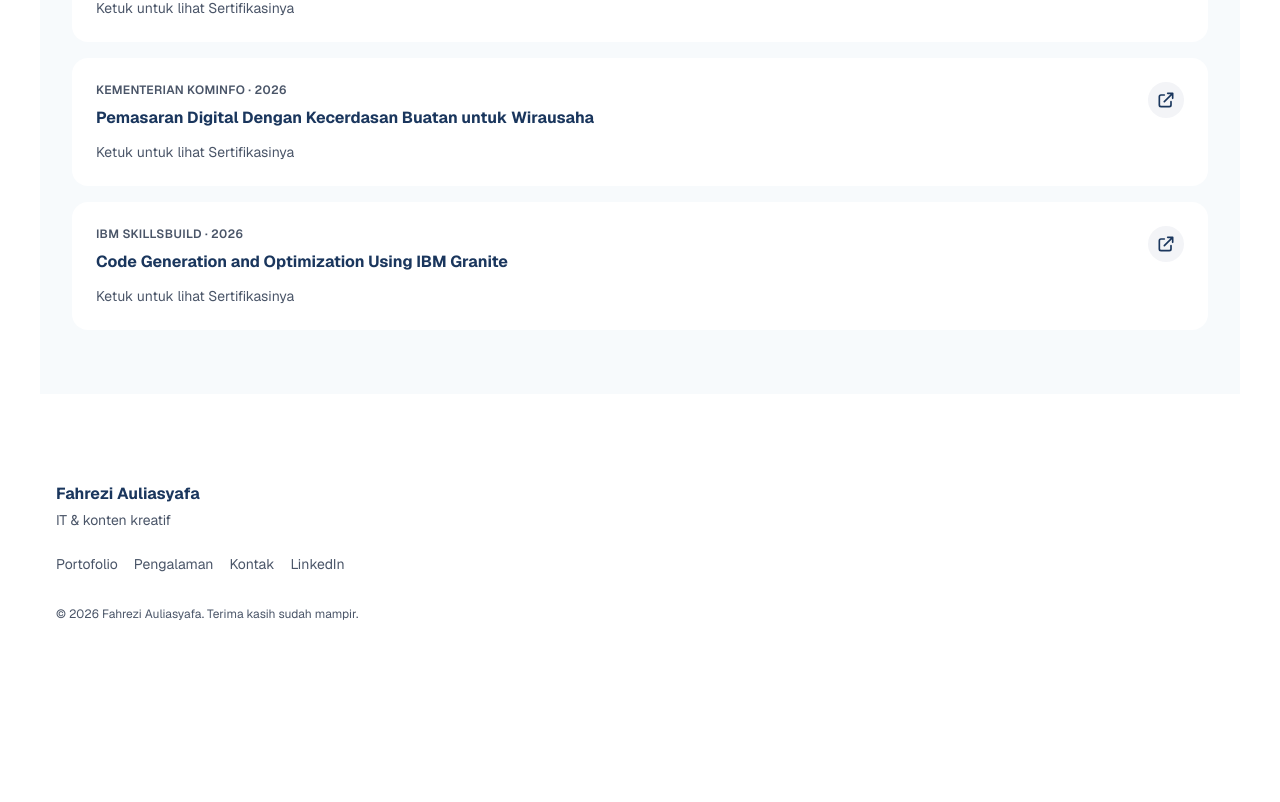
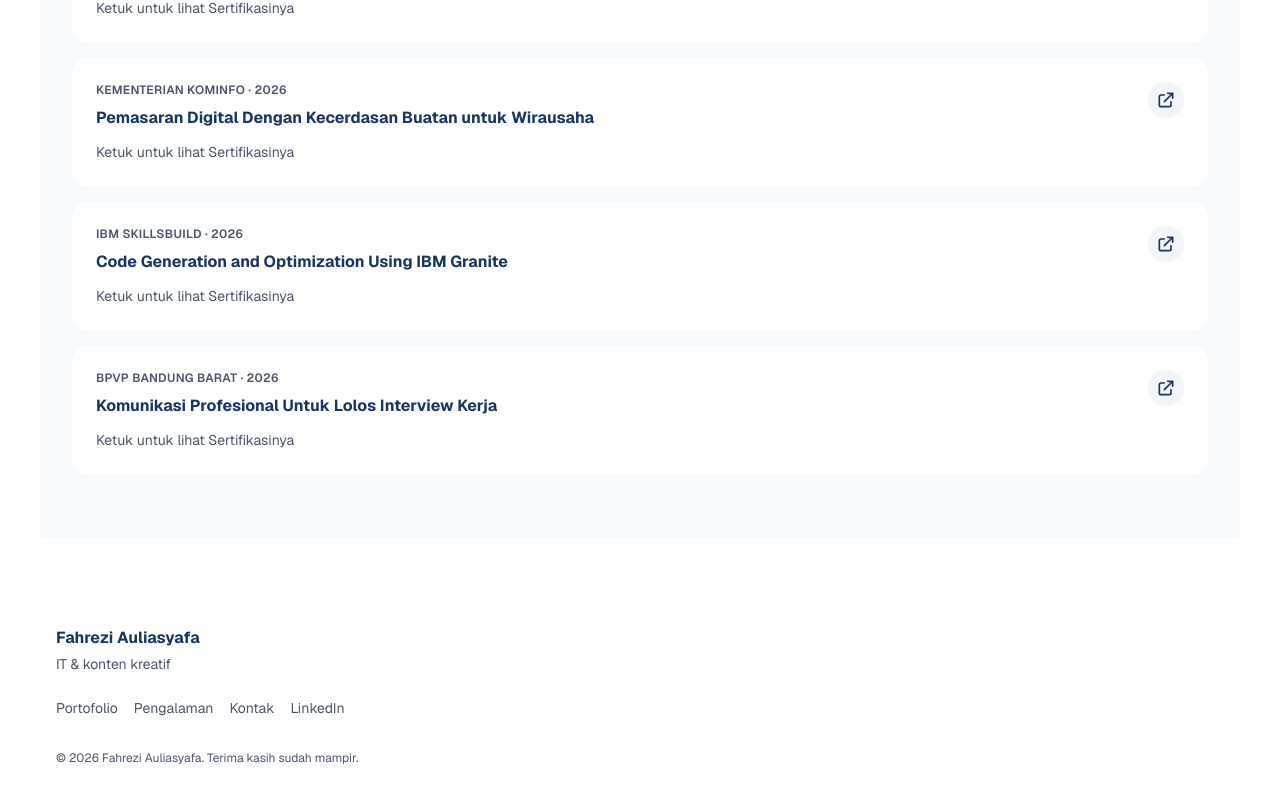
Before and after one commit to Gilgamesh25/portofahrezi, a Next.js app: page /about in a window 1280 px wide. Shown: the part 3205-4007 px from the top of the page. Before the commit the page ends 3867 px from the top, so only its background shows below. Built offline with nearby package versions, Linux system fonts and the light colour scheme.

Commit message:
sertif baru

```diff
--- a/src/data/mockData.ts
+++ b/src/data/mockData.ts
@@ -224,6 +224,14 @@ export const certifications: Certification[] = [
     credentialUrl:
       "https://drive.google.com/file/d/1n5K_Rci09gM3wpLpfCnNfAvBY_MM5r3J/view?usp=sharing",
   },
+  {
+    id: "cert-Komunikasi",
+    title: "Komunikasi Profesional Untuk Lolos Interview Kerja",
+    issuer: "BPVP Bandung Barat",
+    year: 2026,
+    credentialUrl:
+      "https://drive.google.com/file/d/19CGxw7aNAGJRqL5Mlj4wg5aR4alfH6Bf/view?usp=sharing",
+  },
 ];
 
 const img = (id: string, w = 800) =>
```
